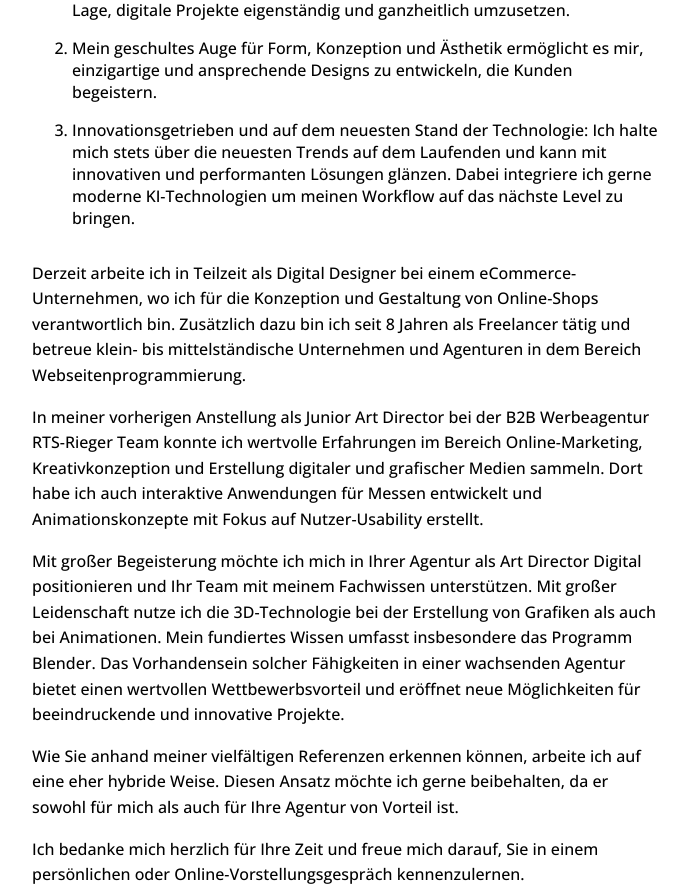
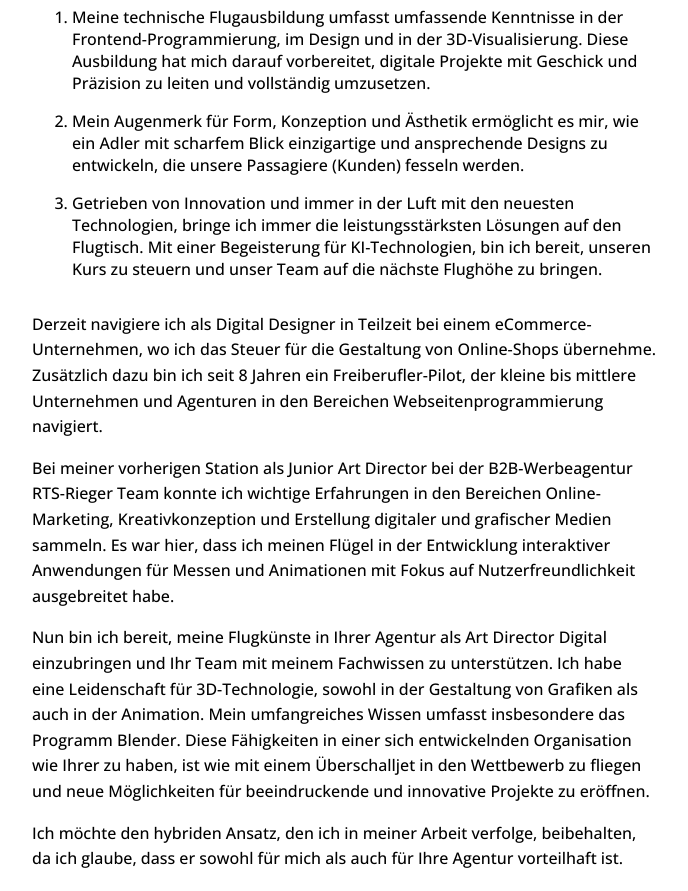
Before and after one commit to aleksejdom/next-bewerbung, a Next.js app: page /components/anschreiben/Anschreiben in a window 1280 px wide. Shown: the part 526-1417 px from the top of the page, without its empty margins (295-983 px from the left). Built offline with nearby package versions, Linux system fonts and the light colour scheme.

Commit message:
anschreiben geändert

```diff
--- a/pages/components/anschreiben/Anschreiben.js
+++ b/pages/components/anschreiben/Anschreiben.js
@@ -53,53 +53,35 @@ export default function Anschreiben() {
           <h2>Bewerbung als<br /> Art Director Digital</h2>
           <h3>Aleksej Domovec</h3>
           <div className={styles['text-box']} >
-            <p ref={addToRefs}>Sehr geehrte Damen und Herren,
+            <p ref={addToRefs}>Sehr geehrtes Team in der Tower-Kontrolle,
               <br /><br />
-              ich möchte Ihr großartiges Team verstärken und es noch herausragender machen.
-              Lassen Sie mich zu Beginn Ihnen drei gute Gründe nennen, warum Sie von mir als Art Director profitieren werden:
+              Mit großer Freude und Begeisterung möchte ich an Bord Ihres Teams kommen und meine Flugkünste als Art Director unter Beweis stellen. Als kreativer Pilot bin ich bereit, das Ruder in die Hand zu nehmen und den Himmel unserer Möglichkeiten zu durchqueren. Hier sind drei Gründe, warum ich glaube, dass ich den Kurs Ihrer Organisation erfolgreich steuern kann:
             </p>
             <ol>
-              <li ref={addToRefs}>Ich besitze umfassende Kenntnisse in der Frontend-Programmierung,
-                im Design und in der 3D-Visualisierung. Mit meinen Fähigkeiten bin ich in der Lage,
-                digitale Projekte eigenständig und ganzheitlich umzusetzen.
+              <li ref={addToRefs}>
+                Meine technische Flugausbildung umfasst umfassende Kenntnisse in der Frontend-Programmierung, im Design und in der 3D-Visualisierung. Diese Ausbildung hat mich darauf vorbereitet, digitale Projekte mit Geschick und Präzision zu leiten und vollständig umzusetzen.
               </li>
               <li ref={addToRefs}>
-                Mein geschultes Auge für Form, Konzeption und Ästhetik ermöglicht es mir,
-                einzigartige und ansprechende Designs zu entwickeln, die Kunden begeistern.
+                Mein Augenmerk für Form, Konzeption und Ästhetik ermöglicht es mir, wie ein Adler mit scharfem Blick einzigartige und ansprechende Designs zu entwickeln, die unsere Passagiere (Kunden) fesseln werden.
               </li>
               <li ref={addToRefs}>
-                Innovationsgetrieben und auf dem neuesten Stand der Technologie:
-                Ich halte mich stets über die neuesten Trends auf dem Laufenden und kann mit innovativen
-                und performanten Lösungen glänzen. Dabei integriere ich gerne moderne KI-Technologien um
-                meinen Workflow auf das nächste Level zu bringen.
+                Getrieben von Innovation und immer in der Luft mit den neuesten Technologien, bringe ich immer die leistungsstärksten Lösungen auf den Flugtisch. Mit einer Begeisterung für KI-Technologien, bin ich bereit, unseren Kurs zu steuern und unser Team auf die nächste Flughöhe zu bringen.
               </li>
             </ol>
             <p ref={addToRefs}>
-              Derzeit arbeite ich in Teilzeit als Digital Designer bei einem eCommerce-
-              Unternehmen, wo ich für die Konzeption und Gestaltung von Online-Shops verantwortlich bin.
-              Zusätzlich dazu bin ich seit 8 Jahren als Freelancer tätig und betreue klein- bis mittelständische
-              Unternehmen und Agenturen in dem Bereich Webseitenprogrammierung. </p>
-            <p ref={addToRefs}>
-              In meiner vorherigen Anstellung als Junior Art Director bei der B2B Werbeagentur RTS-Rieger Team
-              konnte ich wertvolle Erfahrungen im Bereich Online-Marketing, Kreativkonzeption und Erstellung digitaler
-              und grafischer Medien sammeln. Dort habe ich auch interaktive Anwendungen für Messen entwickelt
-              und Animationskonzepte mit Fokus auf Nutzer-Usability erstellt.
+              Derzeit navigiere ich als Digital Designer in Teilzeit bei einem eCommerce-Unternehmen, wo ich das Steuer für die Gestaltung von Online-Shops übernehme. Zusätzlich dazu bin ich seit 8 Jahren ein Freiberufler-Pilot, der kleine bis mittlere Unternehmen und Agenturen in den Bereichen Webseitenprogrammierung navigiert.
             </p>
             <p ref={addToRefs}>
-              Mit großer Begeisterung möchte ich mich in Ihrer Agentur als Art Director Digital positionieren und Ihr Team
-              mit meinem Fachwissen unterstützen. Mit großer Leidenschaft nutze ich die 3D-Technologie bei der
-              Erstellung von Grafiken als auch bei Animationen.
-              Mein fundiertes Wissen umfasst insbesondere das Programm Blender.
-              Das Vorhandensein solcher Fähigkeiten in einer wachsenden Agentur bietet einen wertvollen Wettbewerbsvorteil
-              und eröffnet neue Möglichkeiten für beeindruckende und innovative Projekte.
+              Bei meiner vorherigen Station als Junior Art Director bei der B2B-Werbeagentur RTS-Rieger Team konnte ich wichtige Erfahrungen in den Bereichen Online-Marketing, Kreativkonzeption und Erstellung digitaler und grafischer Medien sammeln. Es war hier, dass ich meinen Flügel in der Entwicklung interaktiver Anwendungen für Messen und Animationen mit Fokus auf Nutzerfreundlichkeit ausgebreitet habe.
             </p>
             <p ref={addToRefs}>
-              Wie Sie anhand meiner vielfältigen Referenzen erkennen können, arbeite ich auf eine eher hybride Weise.
-              Diesen Ansatz möchte ich gerne beibehalten, da er sowohl für mich als auch für Ihre Agentur von Vorteil ist.
+              Nun bin ich bereit, meine Flugkünste in Ihrer Agentur als Art Director Digital einzubringen und Ihr Team mit meinem Fachwissen zu unterstützen. Ich habe eine Leidenschaft für 3D-Technologie, sowohl in der Gestaltung von Grafiken als auch in der Animation. Mein umfangreiches Wissen umfasst insbesondere das Programm Blender. Diese Fähigkeiten in einer sich entwickelnden Organisation wie Ihrer zu haben, ist wie mit einem Überschalljet in den Wettbewerb zu fliegen und neue Möglichkeiten für beeindruckende und innovative Projekte zu eröffnen.
             </p>
             <p ref={addToRefs}>
-              Ich bedanke mich herzlich für Ihre Zeit und freue mich darauf, Sie in einem persönlichen oder Online-Vorstellungsgespräch
-              kennenzulernen.
+            Ich möchte den hybriden Ansatz, den ich in meiner Arbeit verfolge, beibehalten, da ich glaube, dass er sowohl für mich als auch für Ihre Agentur vorteilhaft ist.
+            </p>
+            <p ref={addToRefs}>
+            Ich danke Ihnen für Ihre Zeit und freue mich darauf, Sie in einem persönlichen oder Online-Vorstellungsgespräch zu treffen, um unsere gemeinsame Flugroute zu besprechen.
             </p>
             <p ref={addToRefs}>
               Mit freundlichen Grüßen,<br />
```
